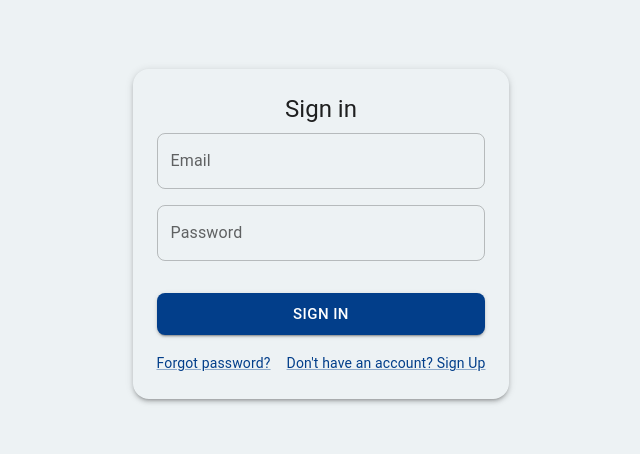
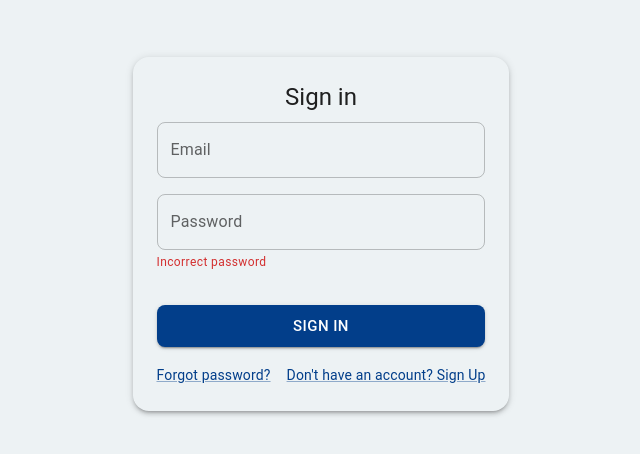
Before and after one commit to novogran/eCommerce-Application, a React (Vite) app: page / in a window 1280 px wide. Shown: the part 182-636 px from the top of the page, without its empty margins (319-959 px from the left). Built offline with nearby package versions, Linux system fonts and the light colour scheme.

Commit message:
feat: labels for email and password incorrect values

```diff
--- a/src/layout/LoginForm/LoginForm.tsx
+++ b/src/layout/LoginForm/LoginForm.tsx
@@ -1,8 +1,22 @@
-import { Container, TextField, Button, Grid, Typography, Box, Link } from "@mui/material";
+import {
+  Container,
+  TextField,
+  Button,
+  Grid,
+  Typography,
+  Box,
+  Link,
+  FormHelperText,
+} from "@mui/material";
+
+const EMAIL_ERROR_MESSAGE: string = "Incorrect email";
+const PASSWORD_ERROR_MESSAGE: string = "Incorrect password";
 
 type LoginFormProps = {
   email?: string;
   password?: string;
+  isEmailValid?: boolean;
+  isPasswordValid?: boolean;
   onEmailChange?: () => void;
   onPasswordChange?: () => void;
   onSubmit?: () => void;
@@ -11,6 +25,8 @@ type LoginFormProps = {
 const LoginForm = ({
   email,
   password,
+  isEmailValid,
+  isPasswordValid,
   onEmailChange,
   onPasswordChange,
   onSubmit,
@@ -41,6 +57,11 @@ const LoginForm = ({
                 value={email}
                 onChange={onEmailChange}
               />
+              {!isEmailValid && (
+                <FormHelperText error sx={{ mx: 0 }}>
+                  {EMAIL_ERROR_MESSAGE}
+                </FormHelperText>
+              )}
             </Grid>
             <Grid>
               <TextField
@@ -52,6 +73,11 @@ const LoginForm = ({
                 value={password}
                 onChange={onPasswordChange}
               />
+              {!isPasswordValid && (
+                <FormHelperText error sx={{ mx: 0 }}>
+                  {PASSWORD_ERROR_MESSAGE}
+                </FormHelperText>
+              )}
             </Grid>
             <Grid>
               <Button
@@ -60,6 +86,7 @@ const LoginForm = ({
                 color="primary"
                 size="large"
                 type="submit"
+                formNoValidate
                 sx={{ mt: 2 }}
               >
                 Sign in
--- a/src/pages/LoginPage/LoginPage.tsx
+++ b/src/pages/LoginPage/LoginPage.tsx
@@ -2,6 +2,9 @@ import LoginForm from "../../layout/LoginForm/LoginForm";
 
 const LoginPage = () => {
   //   let email: string = '';
+  //   let password: string = '';
+  const isEmailValid: boolean = true;
+  const isPasswordValid: boolean = false;
   //   let password: string = '';
   //   const handleLoginChange = (): void => {
   //   };
@@ -11,11 +14,13 @@ const LoginPage = () => {
   //   };
   return (
     <LoginForm
-    //   email={email}
-    //   password={password}
-    //   onEmailChange={handleLoginChange}
-    //   onPasswordChange={handlePasswordChange}
-    //   onSubmit={handleSubmit}
+      //   email={email}
+      //   password={password}
+      isEmailValid={isEmailValid}
+      isPasswordValid={isPasswordValid}
+      //   onEmailChange={handleLoginChange}
+      //   onPasswordChange={handlePasswordChange}
+      //   onSubmit={handleSubmit}
     />
   );
 };
```
